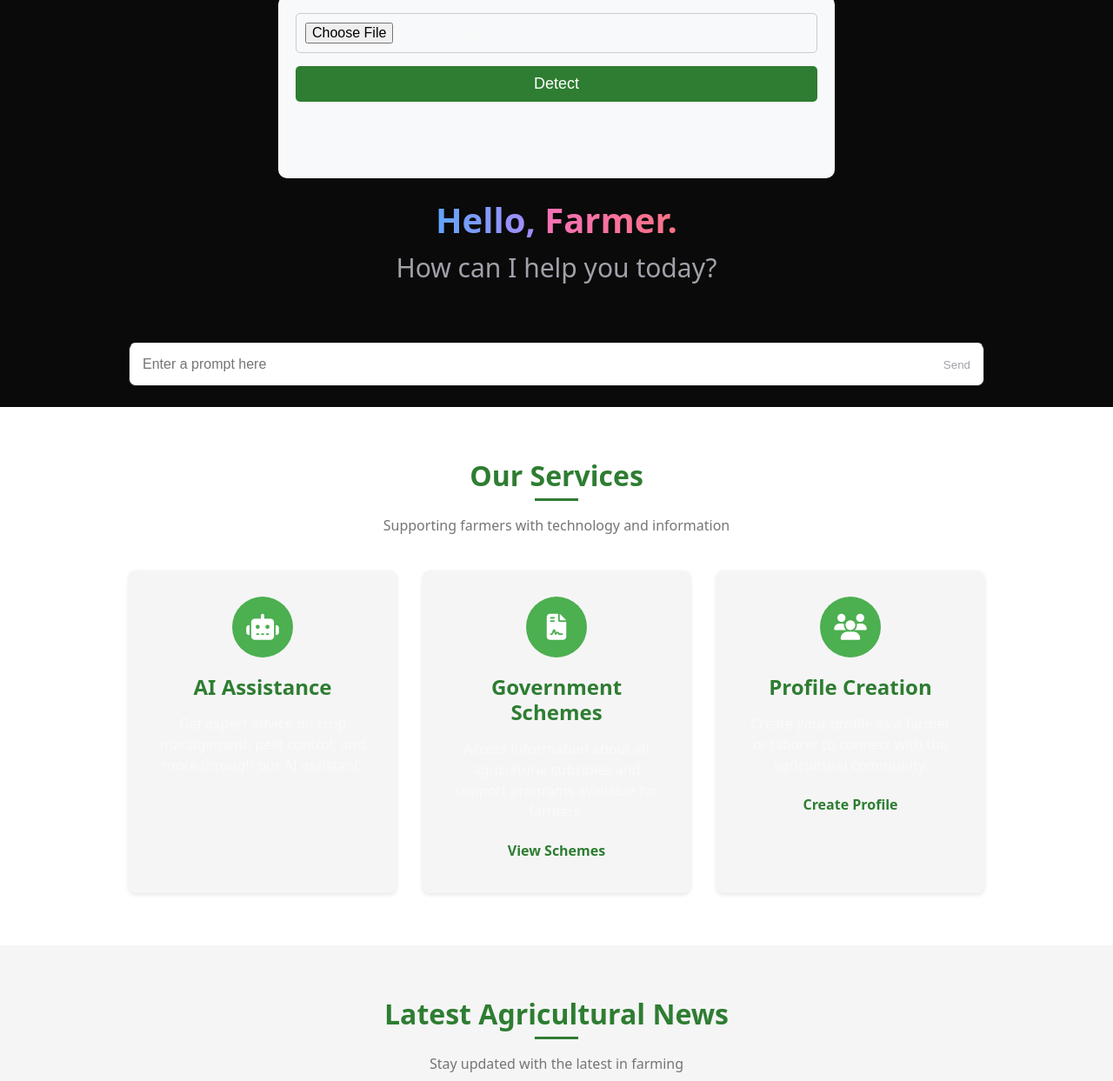
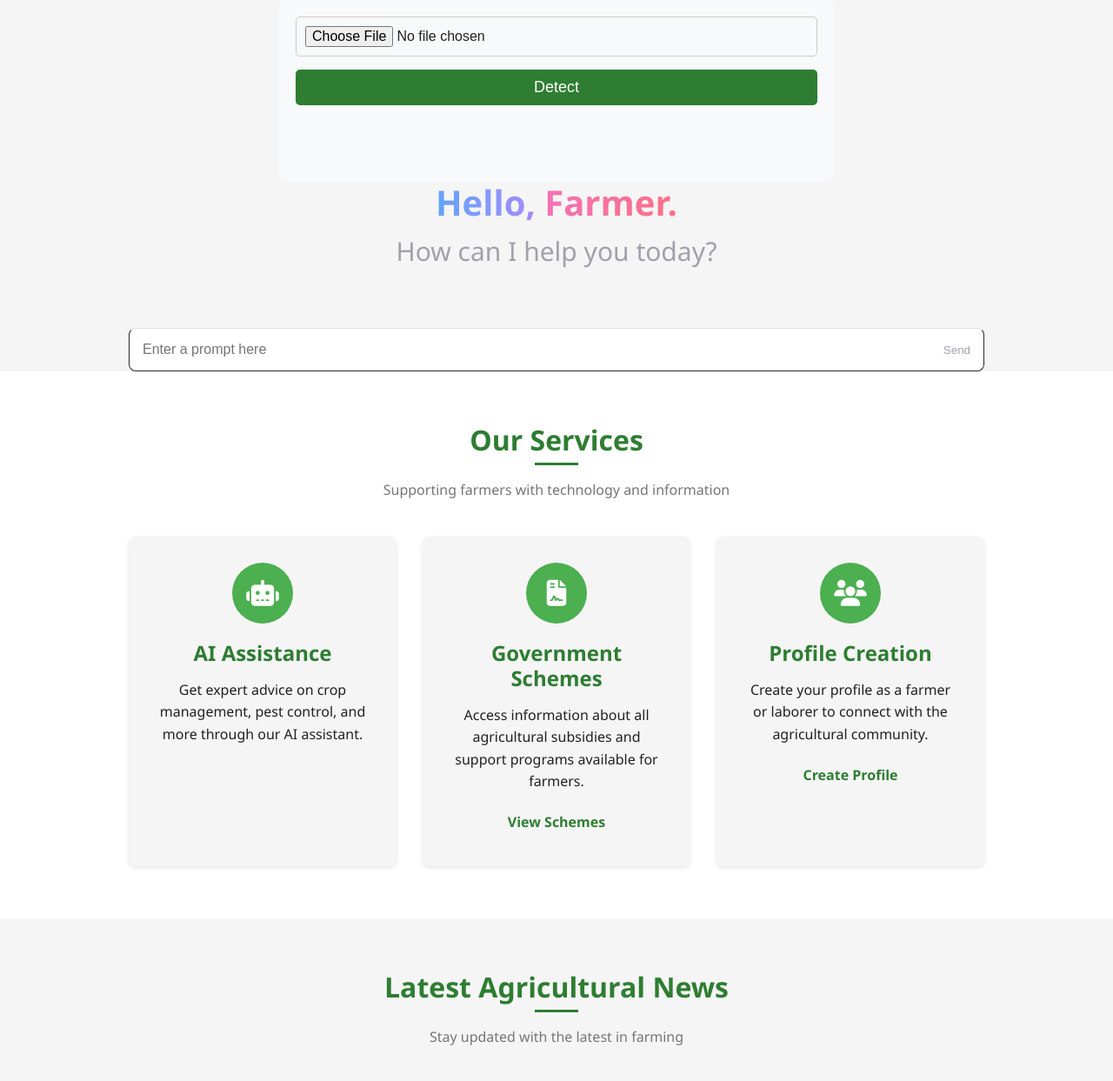
Before and after one commit to Aryanverma777/The_Predators, a PHP site: page / in a window 1280 px wide. Shown: the part 532-1775 px from the top of the page at 87% size. Run offline with PHP 8.4, Linux system fonts and the light colour scheme.

Commit message:
Update Styles.css

```diff
--- a/Styles.css
+++ b/Styles.css
@@ -15,6 +15,13 @@
     --error-color: #f44336;
     --insurance-color: #2196f3;
     --technology-color: #9c27b0;
+    --background: #0a0a0a;
+    --foreground: #fafafa;
+    --muted: rgba(255, 255, 255, 0.1);
+    --muted-foreground: #a1a1aa;
+    --primary: #6366f1;
+    --border: #27272a;
+    --card: #18181b;
     --shadow: 0 2px 5px rgba(0, 0, 0, 0.1);
     --transition: all 0.3s ease;
 }
@@ -95,76 +102,7 @@ p {
 
 
 
-:root {
-    --background: #0a0a0a;
-    --foreground: #fafafa;
-    --muted: rgba(255, 255, 255, 0.1);
-    --muted-foreground: #a1a1aa;
-    --primary: #6366f1;
-    --border: #27272a;
-    --card: #18181b;
-  }
 
-  * {
-    margin: 0;
-    padding: 0;
-    box-sizing: border-box;
-  }
-
-  body {
-    font-family: system-ui, -apple-system, BlinkMacSystemFont, "Segoe UI", Roboto,
-      sans-serif;
-    background: var(--background);
-    color: var(--foreground);
-    line-height: 1.5;
-    min-height: 100vh;
-    display: flex;
-    flex-direction: column;
-  }
-
-  header {
-    display: flex;
-    justify-content: space-between;
-    align-items: center;
-    padding: 0.5rem 1rem;
-    border-bottom: 1px solid var(--border);
-  }
-
-  .header-left {
-    display: flex;
-    align-items: center;
-    gap: 0.5rem;
-  }
-
-  .logo {
-    font-size: 1.25rem;
-    font-weight: 600;
-  }
-
-  .logo span {
-    color: var(--primary);
-  }
-
-  .banner {
-    background: #172554;
-    color: white;
-    padding: 0.5rem 1rem;
-    display: flex;
-    justify-content: space-between;
-    align-items: center;
-  }
-
-  .banner a {
-    color: white;
-    text-decoration: none;
-    margin-left: 0.5rem;
-  }
-
-  main {
-    flex: 1;
-    padding: 1.5rem;
-    overflow: auto;
-  }
 
   .container {
     max-width: 64rem;
@@ -280,7 +218,7 @@ p {
 
   .icon-button:hover {
     background: var(--muted);
-    color: var(--foreground);
+    color: var(--primary-light);
   }
 
   @media (max-width: 640px) {
@@ -362,7 +300,7 @@ p {
 }
 
 #uploadButton:hover {
-    background-color: #0056b3;
+    background-color: var(--primary-dark);
 }
 
 #diseaseLabel,
```
